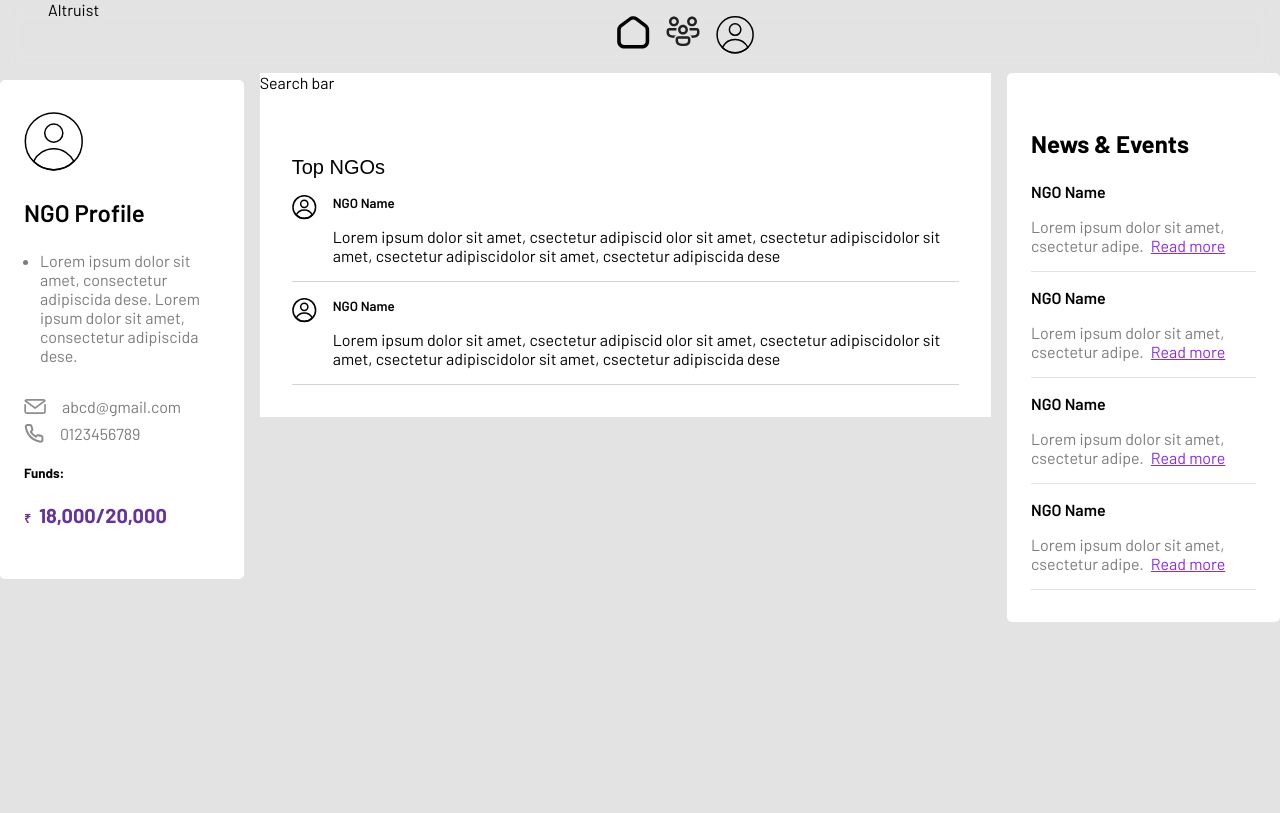
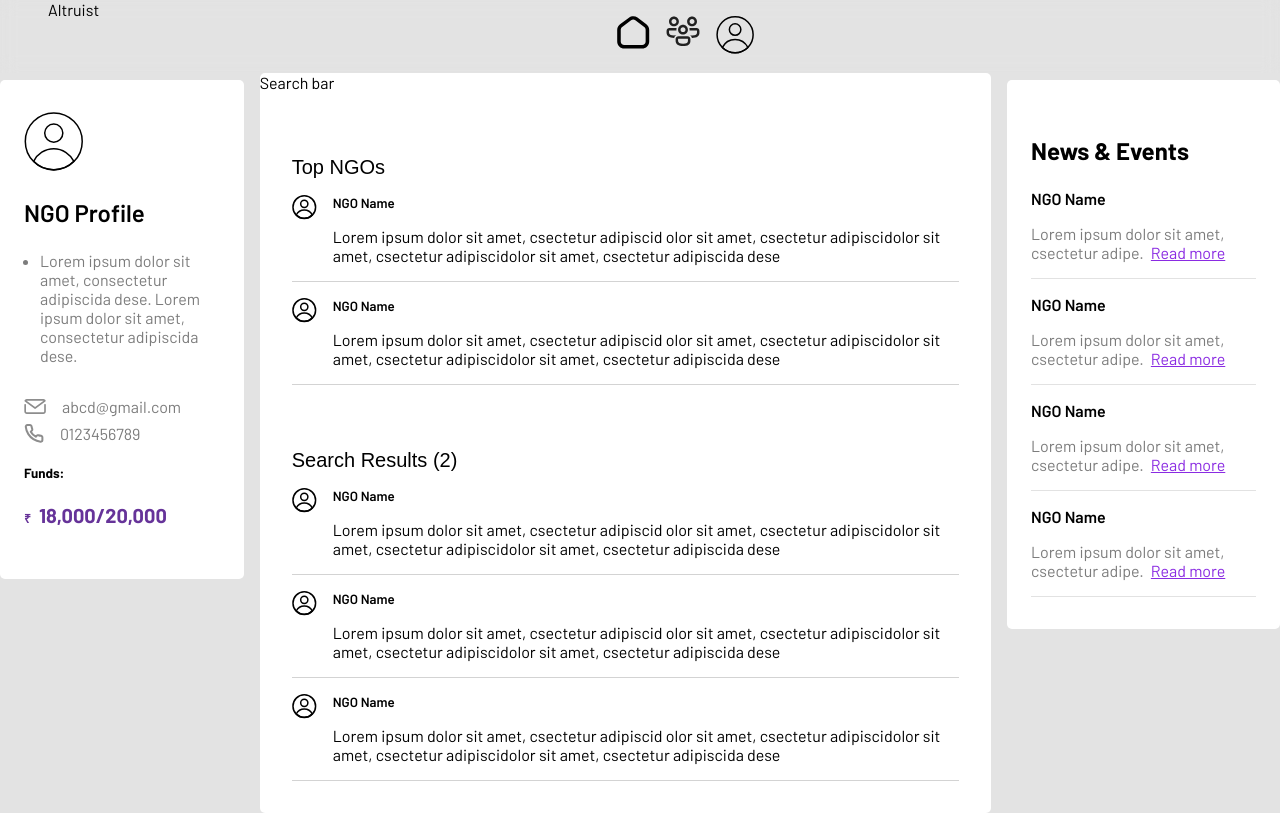
Before and after one commit to jash139/TRINIT_Techbusters_DEV_Frontend, a Nuxt app: page / in a window 1280 px wide. Built offline with nearby package versions, Linux system fonts and the light colour scheme.

Commit message:
Add NGODisplayCard, SearchResults

```diff
--- a/components/HomeMainCard/HomeMainCard.vue
+++ b/components/HomeMainCard/HomeMainCard.vue
@@ -2,19 +2,22 @@
   <div class="home-main-card">
     <div class="search-bar">Search bar</div>
     <TopNGOs />
+    <SearchResults />
   </div>
 </template>
 
 <script>
+import SearchResults from "./SearchResults.vue";
 import TopNGOs from "./TopNGOs.vue";
 export default {
-  components: { TopNGOs },
+  components: { TopNGOs, SearchResults },
 };
 </script>
 
 <style scoped>
 .home-main-card {
   background-color: white;
+  border-radius: 5px;
   max-width: 750px;
   width: 100%;
 }
--- /dev/null
+++ b/components/HomeMainCard/NGODisplayCard.vue
@@ -0,0 +1,66 @@
+<template>
+  <div class="ngo-card">
+    <div class="profile-image">
+      <svg
+        width="25"
+        height="25"
+        viewBox="0 0 25 25"
+        fill="none"
+        xmlns="http://www.w3.org/2000/svg"
+      >
+        <path
+          d="M12.2834 23.4411C18.5282 23.4411 23.5907 18.3786 23.5907 12.1338C23.5907 5.88893 18.5282 0.826477 12.2834 0.826477C6.03853 0.826477 0.976074 5.88893 0.976074 12.1338C0.976074 18.3786 6.03853 23.4411 12.2834 23.4411Z"
+          stroke="black"
+          stroke-width="1.5"
+          stroke-miterlimit="10"
+          stroke-linecap="round"
+          stroke-linejoin="round"
+        />
+        <path
+          d="M12.283 15.0356C8.78074 15.0356 5.7788 17.0369 4.27783 20.0389C6.27912 22.1402 9.181 23.341 12.283 23.341C15.385 23.341 18.2869 22.0402 20.2882 20.0389C18.7872 17.137 15.7853 15.0356 12.283 15.0356Z"
+          stroke="black"
+          stroke-width="1.5"
+          stroke-miterlimit="10"
+          stroke-linecap="round"
+          stroke-linejoin="round"
+        />
+        <path
+          d="M12.283 12.434C14.2725 12.434 15.8853 10.8212 15.8853 8.83165C15.8853 6.84214 14.2725 5.22932 12.283 5.22932C10.2935 5.22932 8.68066 6.84214 8.68066 8.83165C8.68066 10.8212 10.2935 12.434 12.283 12.434Z"
+          stroke="black"
+          stroke-width="1.5"
+          stroke-miterlimit="10"
+          stroke-linecap="round"
+          stroke-linejoin="round"
+        />
+      </svg>
+    </div>
+    <div class="profile-details">
+      <h5 class="name">NGO Name</h5>
+      <p class="agenda">
+        Lorem ipsum dolor sit amet, csectetur adipiscid olor sit amet, csectetur
+        adipiscidolor sit amet, csectetur adipiscidolor sit amet, csectetur
+        adipiscida dese
+      </p>
+    </div>
+  </div>
+</template>
+
+<script>
+export default {};
+</script>
+
+<style scoped>
+.ngo-card {
+  display: flex;
+  border-bottom: 1px solid rgb(211, 211, 211);
+  margin-bottom: 1rem;
+}
+.profile-image {
+  margin-right: 1rem;
+}
+.name {
+  margin: 0;
+  padding: 0;
+  font-weight: 600;
+}
+</style>
--- /dev/null
+++ b/components/HomeMainCard/SearchResults.vue
@@ -0,0 +1,39 @@
+<template>
+  <div class="search-results">
+    <button type="button">Search Results (2)</button>
+    <div class="content">
+      <NGODisplayCard />
+      <NGODisplayCard />
+      <NGODisplayCard />
+    </div>
+  </div>
+</template>
+
+<script>
+import NGODisplayCard from "./NGODisplayCard.vue";
+
+export default {
+  components: { NGODisplayCard },
+  methods: {},
+};
+</script>
+
+<style scoped>
+.search-results {
+  padding: 1rem;
+}
+.search-results button {
+  width: 100%;
+  border: none;
+  text-align: left;
+  outline: none;
+  background-color: white;
+  font-size: 1.25rem;
+  padding: 1rem;
+}
+.content {
+  padding: 0 1rem;
+  display: block;
+  overflow: hidden;
+}
+</style>
```
